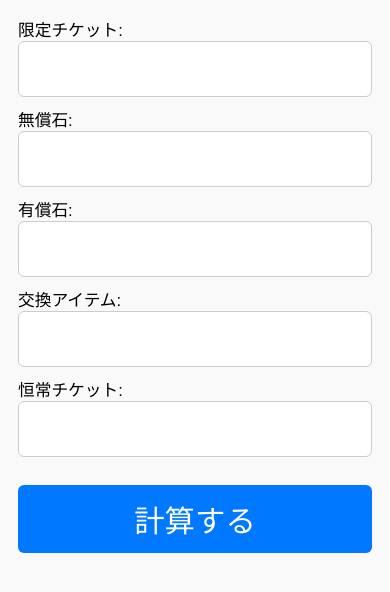
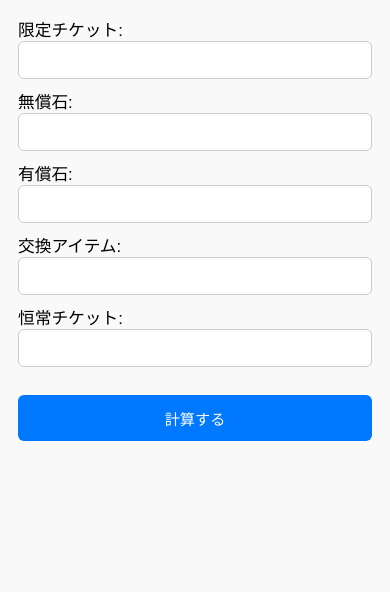
Before and after one commit to ryosuke-create/Gacha-Calculator, a plain HTML site: page index.html in a window 390 px wide. Shown: the part 448-1040 px from the top of the page. After the commit the page ends 935 px from the top, so only its background shows below. Drawn offline with Linux system fonts and the light colour scheme.

Commit message:
Add files via upload

```diff
--- a/style.css
+++ b/style.css
@@ -143,13 +143,13 @@ body.dark #theme-toggle {
   input[type="number"] {
     width: 100%; /* 画面幅に合わせる */
     box-sizing: border-box;
-    font-size: 2em;
+    font-size: 1em;
   }
 
   button {
     width: 100%; /* 横幅いっぱいにする */
     margin: 8px 0;
-    font-size: 2em;
+    font-size: 1em;
   }
 
   #result {
```
